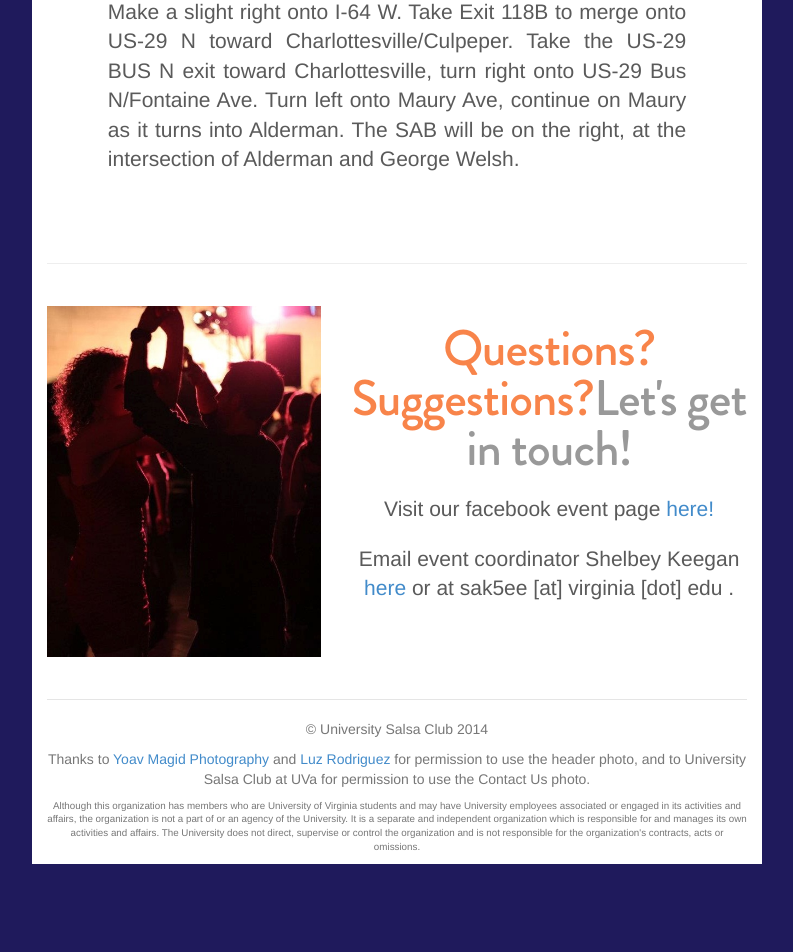
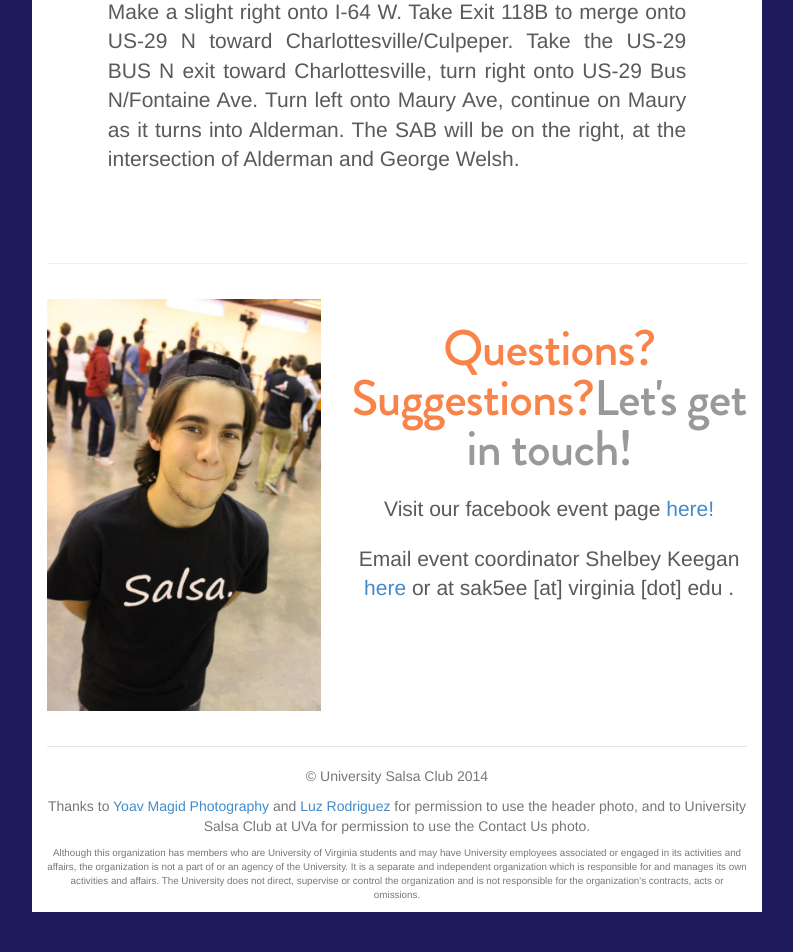
Before and after one commit to swoloszynski/universitysalsafest, a Jekyll site: the page bootstrap-3.0.3/examples/jumbotron-narrow/index.html, which Jekyll copies as it is, in a window 1280 px wide. Shown: the part 4745-5697 px from the top of the page, without its empty margins (243-1036 px from the left). Built offline with Jekyll 4.4.1, drawn with Linux system fonts in a browser that asks for light colours; Markdown is read by kramdown in place of the engine named in the settings; before the commit the page ends 5649 px from its top, so only the background shows below that.

Commit message:
Changed contact us photo from dancers to giulio

```diff
--- a/bootstrap-3.0.3/examples/jumbotron-narrow/index.html
+++ b/bootstrap-3.0.3/examples/jumbotron-narrow/index.html
@@ -163,7 +163,7 @@
       <div class="row featurette">
         <div class="col-md-5">
           <p class="big-cushion"></p>
-          <img class="featurette-image img-responsive" src="dancersCrop3.jpeg" alt="Generic placeholder image" style="vertical-align:middle;">
+          <img class="featurette-image img-responsive" src="contactus.jpg" alt="Generic placeholder image" style="vertical-align:middle;">
           <p class="big-cushion"></p>
         </div>
         <div class="col-md-7">
--- a/bootstrap-3.0.3/examples/jumbotron-narrow/jumbotron-narrow.css
+++ b/bootstrap-3.0.3/examples/jumbotron-narrow/jumbotron-narrow.css
@@ -372,5 +372,5 @@ background-repeat:repeat-x;*/
 }
 
 .big-cushion {
-  margin-top: 3em;
+  margin-top: 2.5em;
 }
```
Also changed, not shown: bootstrap-3.0.3/examples/jumbotron-narrow/contactus.jpg (added).
